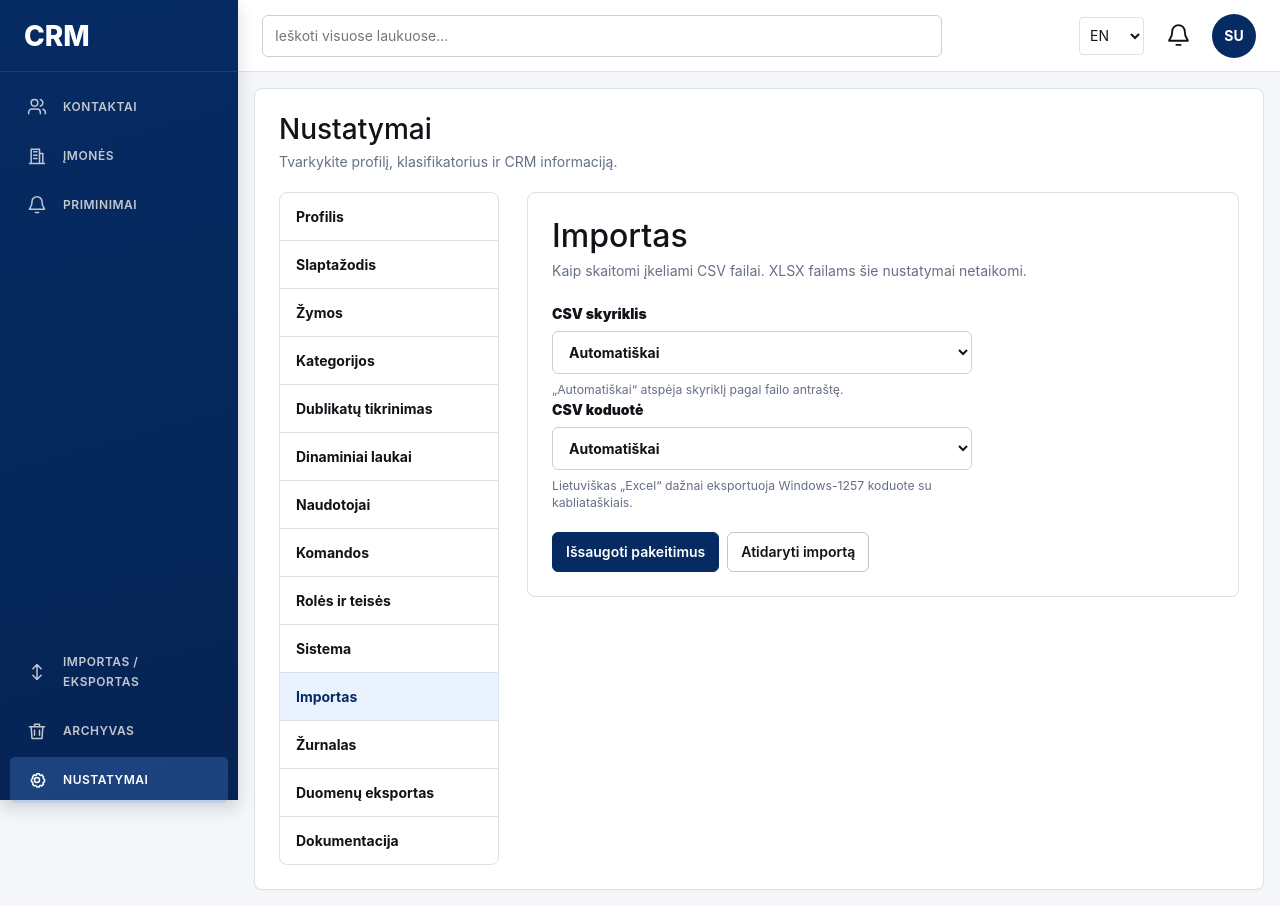
After one commit to colldem/Colld3mCRM, a Django app: page /settings/import/ in a window 1280 px wide. The commit adds this page. Run offline with Django 5.2, Linux system fonts and the light colour scheme; the visitor is signed in with stand-in values (Sample User, id 1); data comes from the database, SQL or seed files in the repository; data that the repository does not hold is empty.

Commit message:
feat: import settings — CSV delimiter and encoding (B3)
New admin-only Settings → Import section on the same SystemSettings
singleton:
- CSV delimiter: automatic (sniffed from the header) / comma / semicolon / tab
- CSV encoding: automatic (UTF-8 then Windows-1257) / UTF-8 / Windows-1257

_read_import_rows now decodes and splits CSV uploads accordingly, so
Lithuanian Excel exports (cp1257 + ";") import cleanly. XLSX unaffected.
VERSION 0.26.0.

Co-Authored-By: Claude Sonnet 5 <noreply@anthropic.com>

```diff
--- a/compose.yaml
+++ b/compose.yaml
@@ -50,7 +50,7 @@ services:
     restart: unless-stopped
     security_opt: ["no-new-privileges:true"]
   crm-web:
-    image: crm-web:0.25.0
+    image: crm-web:0.26.0
     build: .
     environment:
       DB_HOST: crm-db
--- a/contacts/forms.py
+++ b/contacts/forms.py
@@ -71,6 +71,16 @@ class SystemSettingsForm(forms.ModelForm):
         labels = {
             "default_page_size": tr("Numatytas eilučių skaičius sąrašuose"),
             "date_format": tr("Datos formatas"),
+        }
+
+
+class ImportSettingsForm(forms.ModelForm):
+    class Meta:
+        model = SystemSettings
+        fields = ["import_delimiter", "import_encoding"]
+        labels = {
+            "import_delimiter": tr("CSV skyriklis"),
+            "import_encoding": tr("CSV koduotė"),
         }
 
 
--- a/contacts/models.py
+++ b/contacts/models.py
@@ -186,9 +186,22 @@ class SystemSettings(models.Model):
         ("d.m.Y", "31.12.2026"),
         ("m/d/Y", "12/31/2026"),
     )
+    IMPORT_DELIMITER_CHOICES = (
+        ("auto", tr("Automatiškai")),
+        (",", tr("Kablelis ( , )")),
+        (";", tr("Kabliataškis ( ; )")),
+        ("tab", tr("Tabuliacija")),
+    )
+    IMPORT_ENCODING_CHOICES = (
+        ("auto", tr("Automatiškai")),
+        ("utf-8-sig", "UTF-8"),
+        ("cp1257", tr("Windows-1257 (Baltijos)")),
+    )
 
     default_page_size = models.PositiveSmallIntegerField(default=50, choices=PAGE_SIZE_CHOICES)
     date_format = models.CharField(max_length=12, default="Y-m-d", choices=DATE_FORMAT_CHOICES)
+    import_delimiter = models.CharField(max_length=8, default="auto", choices=IMPORT_DELIMITER_CHOICES)
+    import_encoding = models.CharField(max_length=16, default="auto", choices=IMPORT_ENCODING_CHOICES)
     updated_at = models.DateTimeField(auto_now=True)
 
     @property
--- a/contacts/urls.py
+++ b/contacts/urls.py
@@ -57,6 +57,7 @@ urlpatterns = [
     path("settings/categories/", views.settings_taxonomy, {"kind": "category"}, name="settings-categories"),
     path("settings/duplicates/", views.settings_duplicates, name="settings-duplicates"),
     path("settings/system/", views.settings_system, name="settings-system"),
+    path("settings/import/", views.settings_import, name="settings-import"),
     path("settings/users/", views.settings_users, name="settings-users"),
     path("settings/teams/", views.settings_teams, name="settings-teams"),
     path("settings/permissions/", views.settings_permissions, name="settings-permissions"),
--- a/contacts/views.py
+++ b/contacts/views.py
@@ -4,7 +4,7 @@ import os
 import secrets
 import uuid
 import csv
-from io import TextIOWrapper
+import io
 
 from django.conf import settings
 from django.contrib.auth import get_user_model, update_session_auth_hash
@@ -1028,6 +1028,25 @@ def settings_system(request):
         messages.success(request, tr("Sistemos nustatymai išsaugoti."))
         return redirect("contacts:settings-system")
     return render(request, "settings/system.html", {"form": form, "settings_section": "system"})
+
+
+@login_required
+def settings_import(request):
+    from .forms import ImportSettingsForm
+    from .permissions import is_admin
+
+    if not is_admin(request.user):
+        raise Http404
+    form = ImportSettingsForm(request.POST or None, instance=SystemSettings.load())
+    if request.method == "POST" and form.is_valid():
+        changed = list(form.changed_data)
+        form.save()
+        if changed:
+            audit_log(AuditLog.SETTING, request=request, target_type="setting",
+                      target_label=str(tr("Importo nustatymai")), new=", ".join(changed))
+        messages.success(request, tr("Importo nustatymai išsaugoti."))
+        return redirect("contacts:settings-import")
+    return render(request, "settings/import_settings.html", {"form": form, "settings_section": "import"})
 
 
 @login_required
@@ -1735,10 +1754,37 @@ def _import_contact_rows(rows, owner=None, *, mode="update", collect_errors=Fals
 IMPORT_PREVIEW_LIMIT = 5000
 
 
+def _decode_csv(data, setting):
+    """Decode CSV bytes using the configured encoding, or try common ones."""
+    candidates = ["utf-8-sig", "cp1257"] if setting == "auto" else [setting]
+    for encoding in candidates:
+        try:
+            return data.decode(encoding)
+        except (UnicodeDecodeError, LookupError):
+            continue
+    return data.decode("utf-8", errors="replace")
+
+
+def _csv_delimiter(text, setting):
+    """Return the configured CSV delimiter, or sniff one from the header line."""
+    if setting == "tab":
+        return "\t"
+    if setting in (",", ";"):
+        return setting
+    sample = text[:4096]
+    try:
+        return csv.Sniffer().sniff(sample, delimiters=",;\t").delimiter
+    except csv.Error:
+        return ";" if sample.count(";") > sample.count(",") else ","
+
+
 def _read_import_rows(upload):
     name = upload.name.lower()
     if name.endswith(".csv"):
-        raw = list(csv.DictReader(TextIOWrapper(upload.file, encoding="utf-8-sig")))
+        system = SystemSettings.load()
+        text = _decode_csv(upload.file.read(), system.import_encoding)
+        delimiter = _csv_delimiter(text, system.import_delimiter)
+        raw = list(csv.DictReader(io.StringIO(text), delimiter=delimiter))
     elif name.endswith(".xlsx"):
         from openpyxl import load_workbook
 
--- /dev/null
+++ b/templates/settings/import_settings.html
@@ -0,0 +1,13 @@
+{% extends "settings/layout.html" %}{% load i18n %}
+{% block settings_content %}
+<div class="settings-section-head">
+  <div><h2>{% translate 'Importas' %}</h2><p>{% translate 'Kaip skaitomi įkeliami CSV failai. XLSX failams šie nustatymai netaikomi.' %}</p></div>
+</div>
+<form method="post" class="profile-form">
+  {% csrf_token %}
+  {{ form.non_field_errors }}
+  <label class="duplicate-level-field"><strong>{{ form.import_delimiter.label }}</strong>{{ form.import_delimiter.errors }}{{ form.import_delimiter }}<small>{% translate '„Automatiškai“ atspėja skyriklį pagal failo antraštę.' %}</small></label>
+  <label class="duplicate-level-field"><strong>{{ form.import_encoding.label }}</strong>{{ form.import_encoding.errors }}{{ form.import_encoding }}<small>{% translate 'Lietuviškas „Excel“ dažnai eksportuoja Windows-1257 koduote su kabliataškiais.' %}</small></label>
+  <div class="form-actions"><button class="btn primary" type="submit">{% translate 'Išsaugoti pakeitimus' %}</button><a class="btn" href="{% url 'contacts:import-export' %}">{% translate 'Atidaryti importą' %}</a></div>
+</form>
+{% endblock %}
--- a/templates/settings/layout.html
+++ b/templates/settings/layout.html
@@ -13,7 +13,8 @@
     {% if is_crm_admin %}<a class="{% if settings_section == 'users' %}active{% endif %}" href="{% url 'contacts:settings-users' %}">{% translate 'Naudotojai' %}</a>{% endif %}
     {% if is_crm_admin %}<a class="{% if settings_section == 'teams' %}active{% endif %}" href="{% url 'contacts:settings-teams' %}">{% translate 'Komandos' %}</a>{% endif %}
     {% if is_crm_admin %}<a class="{% if settings_section == 'permissions' %}active{% endif %}" href="{% url 'contacts:settings-permissions' %}">{% translate 'Rolės ir teisės' %}</a>{% endif %}
-    {% if is_crm_admin %}<a class="{% if settings_section == 'system' %}active{% endif %}" href="{% url 'contacts:settings-system' %}">{% translate 'Sistema' %}</a>{% endif %}
+    {% if is_crm_admin %}<a class="{% if settings_section == 'system' %}active{% endif %}" href="{% url 'contacts:settings-system' %}">{% translate 'Sistema' %}</a>
+    <a class="{% if settings_section == 'import' %}active{% endif %}" href="{% url 'contacts:settings-import' %}">{% translate 'Importas' %}</a>{% endif %}
     {% if crm_caps.can_view_audit %}<a class="{% if settings_section == 'audit' %}active{% endif %}" href="{% url 'contacts:settings-audit' %}">{% translate 'Žurnalas' %}</a>{% endif %}
     {% if request.user.is_staff %}<a class="{% if settings_section == 'data-export' %}active{% endif %}" href="{% url 'contacts:settings-data-export' %}">{% translate 'Duomenų eksportas' %}</a>{% endif %}
     <a class="{% if settings_section == 'documentation' %}active{% endif %}" href="{% url 'contacts:settings-documentation' %}">{% translate 'Dokumentacija' %}</a>
```
Also changed, not shown: tests/test_contacts.py (+16 -0 lines), contacts/migrations/0023_systemsettings_import_delimiter_and_more.py (added), locale/en/LC_MESSAGES/django.po, 2 other files.
